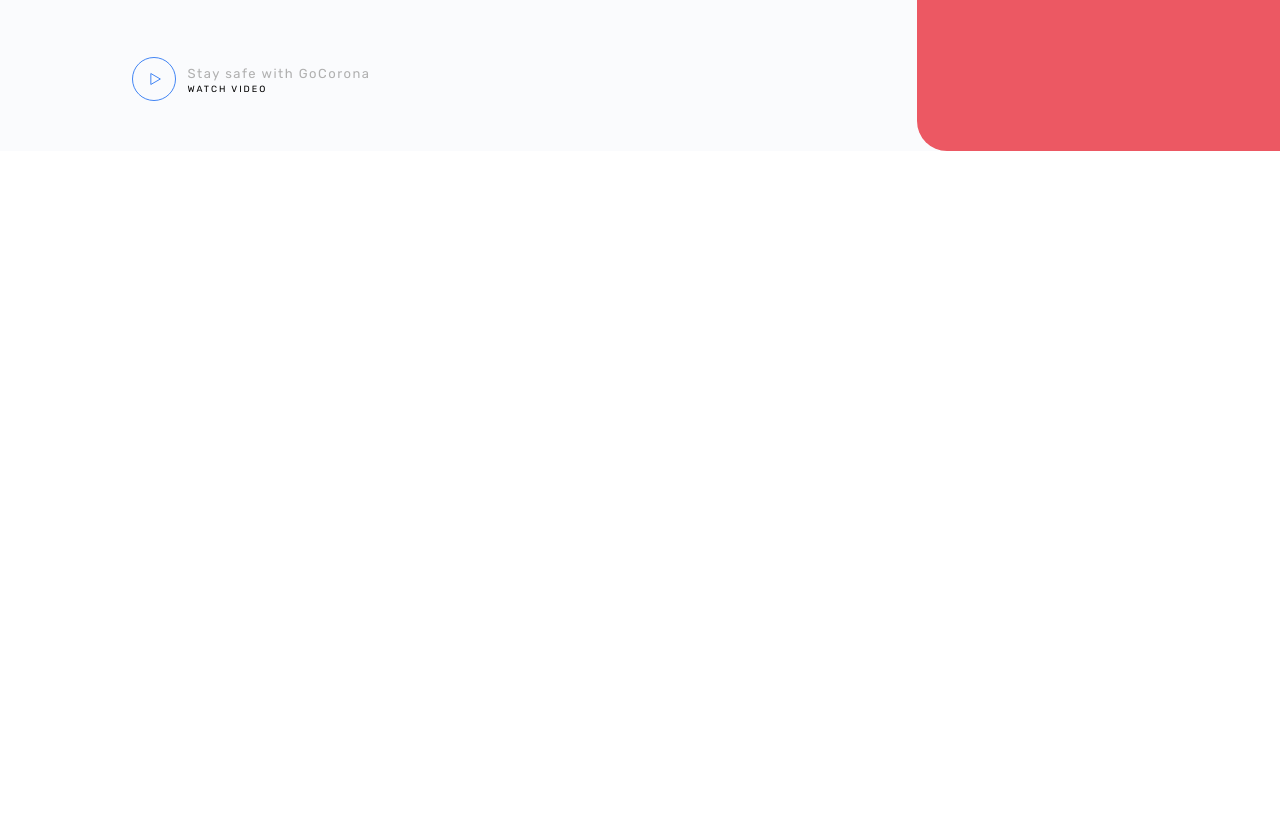
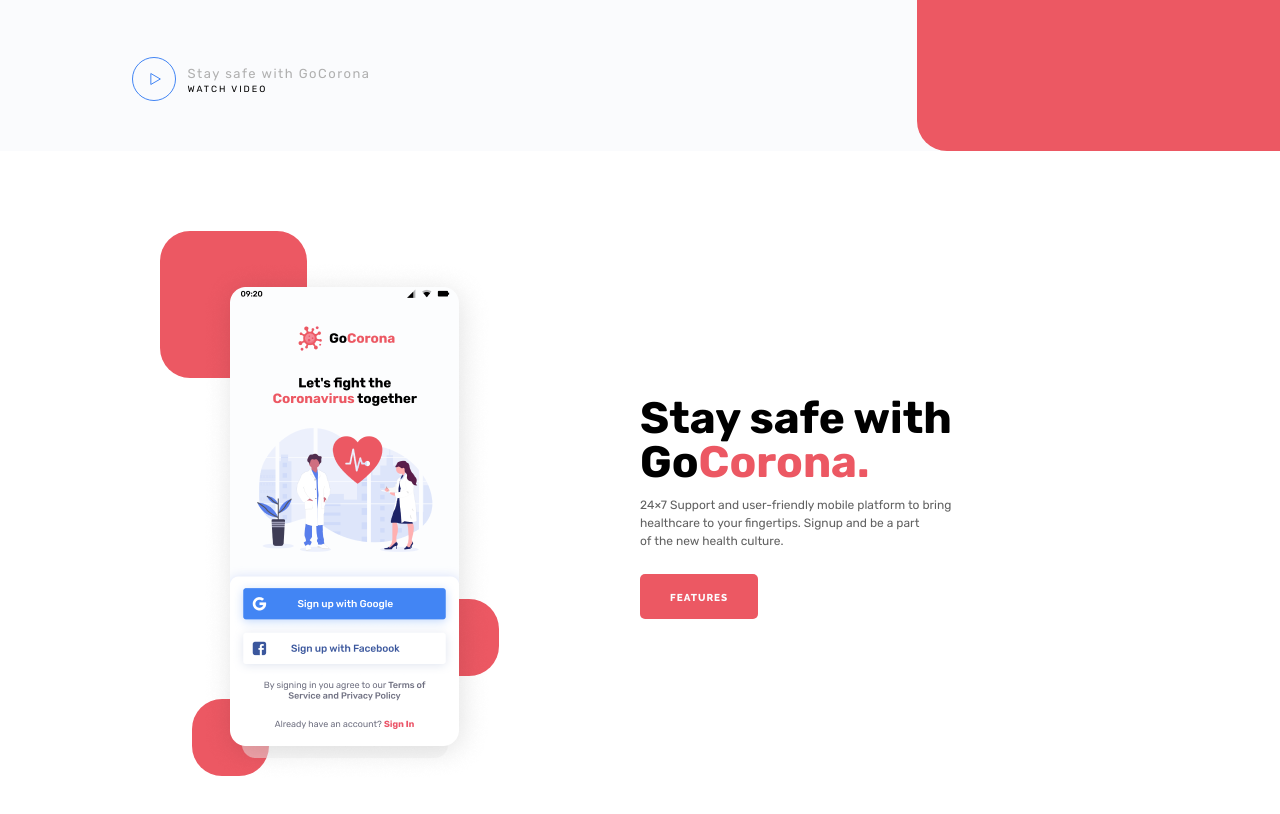
Before and after one commit to bitleand/gocorona, a website: page app/index.html in a window 1280 px wide. Shown: the part 552-1366 px from the top of the page. Before the commit the page ends 800 px from the top, so only its background shows below. Drawn offline with Linux system fonts and the light colour scheme.

Commit message:
created block str-re features, also created adaptive for this block

```diff
--- a/app/index.html
+++ b/app/index.html
@@ -83,6 +83,32 @@
       </div>
     </div>
   </section>
+  <section class="features">
+    <div class="features__container">
+        <div class="media-app">
+          <div class="media-app__img">
+            <img src="img/app.png" alt="app" class="media-app__img-el">
+          </div>
+          <div class="media-app__item media-app__item-top"></div>
+          <div class="media-app__item media-app__item-middle"></div>
+          <div class="media-app__item media-app__item-bottom"></div>
+        </div>
+      <div class="features__content">
+        <div class="features__block block">
+          <h2 class="features__block-title block__title">
+            Stay safe with Go<span class="features__block-title_blue block__title_pink">Corona.</span>
+          </h2>
+          <p class="features__block-text block__text">
+            24×7 Support and user-friendly mobile platform to bring healthcare to your fingertips.
+            Signup and be a part of the new health culture.
+          </p>
+          <button type="button" class="features__block-button block__button button">
+            <span class="button__text">Features</span>
+          </button>
+        </div>
+      </div>
+    </div>
+  </section>
 </main>
     <footer class="footer">
   <div class="container"></div>
--- a/src/scss/pages/_main.scss
+++ b/src/scss/pages/_main.scss
@@ -120,3 +120,96 @@
     }
   }
 }
+
+.features {
+  padding: 80px 0;
+
+  &__container {
+    display: flex;
+    align-items: center;
+    justify-content: space-between;
+
+    @media (max-width: 767.98px) {
+     flex-direction: column-reverse;
+    }
+  }
+
+  &__block {
+    max-width: 315px;
+
+    &-text {
+      line-height: 1.5;
+    }
+
+    @media (max-width: 767.98px) {
+      padding: 0 20px;
+      max-width: none;
+    }
+  }
+
+  &__content {
+    flex: 0 1 50%;
+
+    @media (max-width: 767.98px) {
+      margin-bottom: 35px;
+    }
+  }
+}
+
+.media {
+  &-app {
+    margin: 0 48px 0;
+    padding: 28px 0 0;
+    text-align: center;
+    position: relative;
+    max-width: 373px;
+    flex: 0 1 50%;
+    width: 100%;
+
+    &__item {
+      z-index: -1;
+      position: absolute;
+      border-radius: 30px;
+      background-color: $pink;
+
+      &-top {
+        top: 0;
+        left: 0;
+        width: 147px;
+        height: 147px;
+      }
+
+      &-middle {
+        bottom: 108px;
+        right: 34px;
+        width: 77px;
+        height: 77px;
+      }
+
+      &-bottom {
+        left: 32px;
+        bottom: 8px;
+        width: 77px;
+        height: 77px;
+
+        @media (max-width: 997.98px) {
+          bottom: 25px;
+        }
+      }
+
+      @media (max-width:  457.98px) {
+        display: none;
+      }
+    }
+
+    @media (max-width: 997.98px) {
+      padding: 22px 38px;
+    }
+
+    @media (max-width:  457.98px) {
+      padding: 0;
+      border-radius: 23px;
+      background-color: $pink;
+    }
+  }
+}
```
Also changed, not shown: src/partials/main.html (+26 -0 lines), app/css/main.css, app/img/app.avif (added), app/img/app.png (added), app/img/app.webp (added), src/img/app.png (added), 2 other files.
